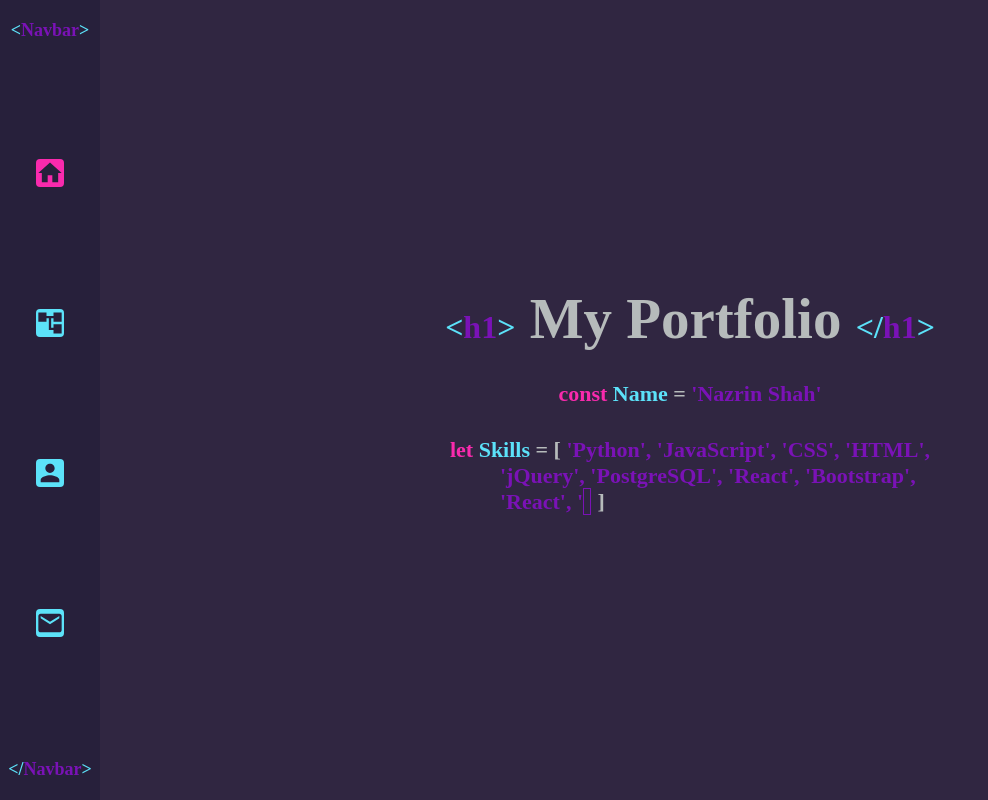
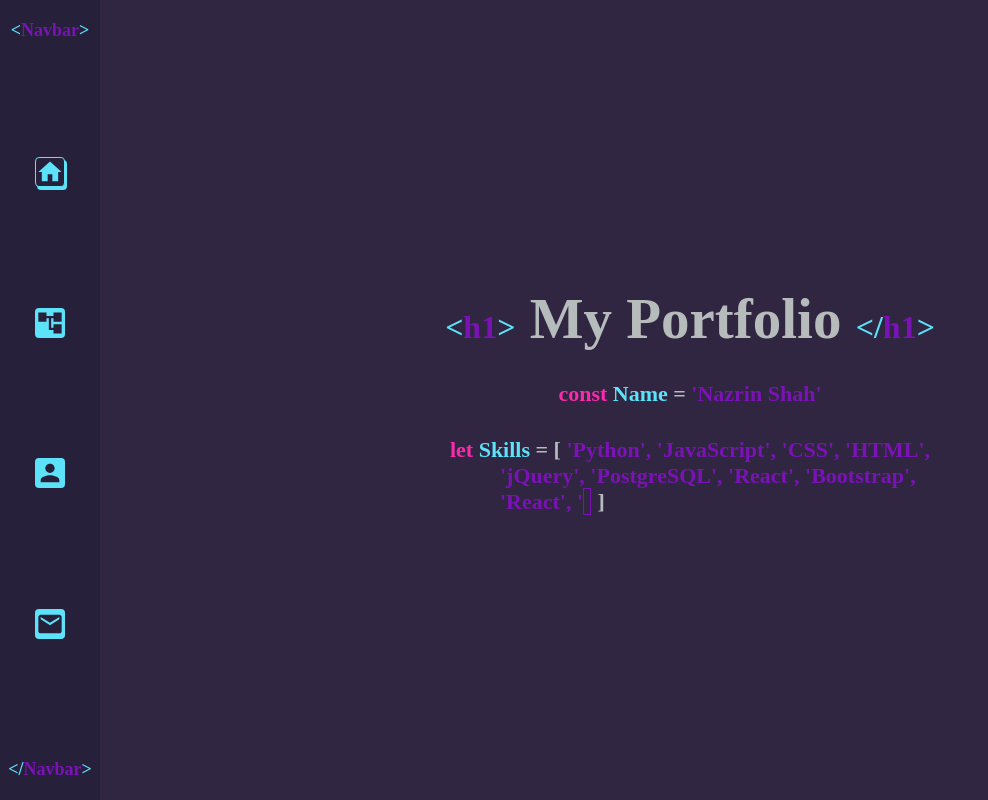
Before and after one commit to nazrinshahaf/my-portfolio-2, a React (Create React App) app: page / in a window 1280 px wide. In both pictures the pointer is over the icon 50 px from the left and 173 px from the top of the page. Shown: the whole page, without its empty margins (0-988 px from the left). Built offline with nearby package versions, Linux system fonts and the light colour scheme; the HTML template or start-up script is replaced by a standard one.

Commit message:
added box shodow on hover, color change on hover and change colors for navbar icons

```diff
--- a/src/Scss/_Navbar.scss
+++ b/src/Scss/_Navbar.scss
@@ -45,12 +45,14 @@ header h2 span {
 .header-link-container a {
   cursor: pointer;
 }
-.header-link-container a:hover svg {
-  transition: 0.3s;
-}
 .header-link-container a svg {
   font-size: 28px;
   border-radius: 4px;
+  box-shadow: 2px 3px;
+  border: 1px solid transparent;
+}
+.header-link-container a:hover svg {
+  transition: 0.3s;
 }
 .header-icon-synth {
   background-color: map-get($Synthwave, tags);
@@ -65,11 +67,17 @@ header h2 span {
   color: map-get($Solarized, background-alt);
 }
 .header-link-container a:hover .header-icon-synth {
-  background-color: map-get($Synthwave, declare);
+  background-color: map-get($Synthwave, background-alt);
+  color: map-get($Synthwave, tags);
+  border: 1px solid map-get($Synthwave, tags);
 }
 .header-link-container a:hover .header-icon-gruv {
-  background-color: map-get($Gruvbox, declare);
+  background-color: map-get($Gruvbox, background-alt);
+  color: map-get($Gruvbox, tags);
+  border: 1px solid map-get($Gruvbox, tags);
 }
 .header-link-container a:hover .header-icon-solar {
-  background-color: map-get($Solarized, declare);
+  background-color: map-get($Solarized, background-alt);
+  color: map-get($Solarized, tags);
+  border: 1px solid map-get($Solarized, tags);
 }
```
